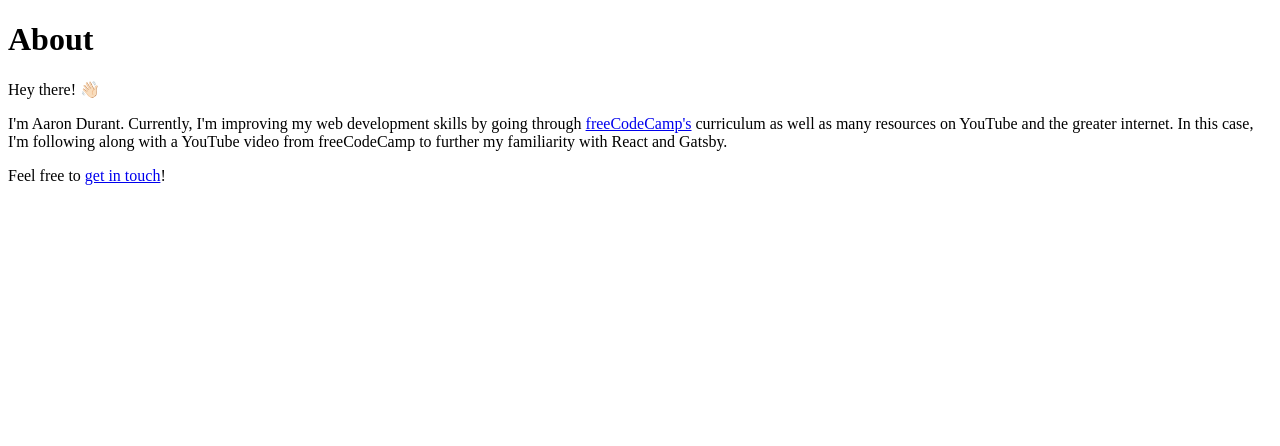
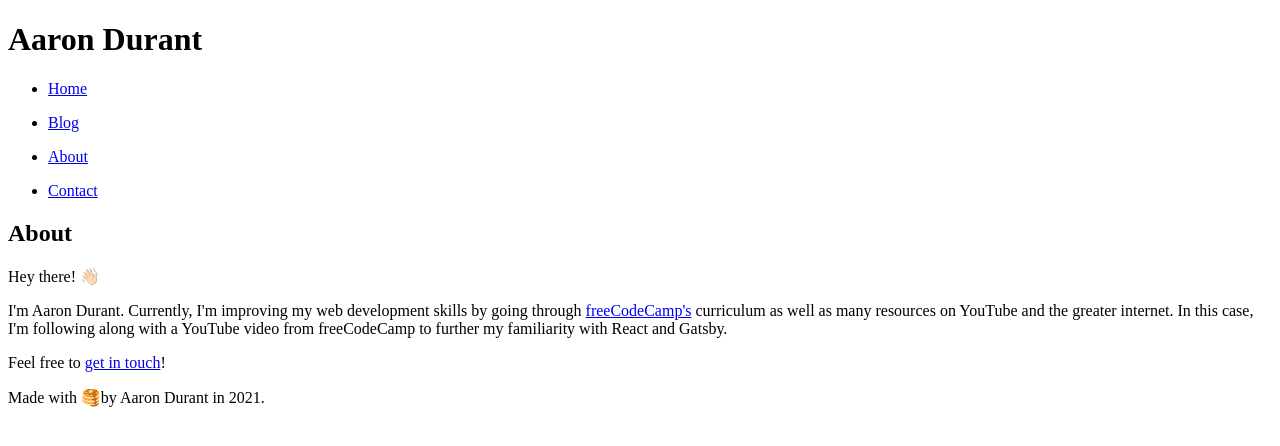
Before and after one commit to AaronRDurant/great-gatsby-bootcamp, a Gatsby site: page /about in a window 1280 px wide. Built offline with nearby package versions, Linux system fonts and the light colour scheme; Gatsby itself is replaced by a stand-in of ours.

Commit message:
Create shared components and page layout

```diff
--- /dev/null
+++ b/src/components/footer.js
@@ -0,0 +1,13 @@
+import React from 'react'
+
+const Footer = () => {
+  return (
+    <p>
+      Made with
+      <span role="img" aria-label="Pancakes emoji"> 🥞</span>
+      by Aaron Durant in 2021.
+    </p>
+  )
+}
+
+export default Footer
--- /dev/null
+++ b/src/components/header.js
@@ -0,0 +1,36 @@
+import React from 'react'
+import { Link } from 'gatsby'
+
+const Header = () => {
+  return (
+    <div>
+      <header>
+        <h1>Aaron Durant</h1>
+      </header>
+      <nav>
+        <ul>
+          <li>
+            <Link to="/">Home</Link>
+          </li>
+        </ul>
+        <ul>
+          <li>
+            <Link to="/blog">Blog</Link>
+          </li>
+        </ul>
+        <ul>
+          <li>
+            <Link to="/about">About</Link>
+          </li>
+        </ul>
+        <ul>
+          <li>
+            <Link to="/contact">Contact</Link>
+          </li>
+        </ul>
+      </nav>
+    </div>
+  )
+}
+
+export default Header
--- /dev/null
+++ b/src/components/layout.js
@@ -0,0 +1,15 @@
+import React from 'react'
+import Header from './header'
+import Footer from './footer'
+
+const Layout = (props) => {
+  return (
+    <div>
+      <Header />
+      {props.children}
+      <Footer />
+    </div>
+  )
+}
+
+export default Layout
--- a/src/pages/about.js
+++ b/src/pages/about.js
@@ -1,10 +1,12 @@
 import React from 'react'
 import { Link } from 'gatsby'
+import Layout from '../components/layout'
 
 const AboutPage = () => {
   return (
+    <Layout>
       <div>
-      <h1>About</h1>
+        <h2>About</h2>
         <p>
           Hey there!
           <span role="img" aria-label="Hand waving emoji"> 👋🏻</span>
@@ -12,6 +14,7 @@ const AboutPage = () => {
         <p>I'm Aaron Durant. Currently, I'm improving my web development skills by going through <a href="https://www.freecodecamp.org" target="_blank">freeCodeCamp's</a> curriculum as well as many resources on YouTube and the greater internet. In this case, I'm following along with a YouTube video from freeCodeCamp to further my familiarity with React and Gatsby.</p>
         <p>Feel free to <Link to="/contact">get in touch</Link>!</p>
       </div>
+    </Layout>
   )
 }
 
```
Also changed, not shown: src/pages/blog.js (+8 -5 lines), src/pages/contact.js (+5 -2 lines), src/pages/index.js (+5 -4 lines). Lines whose indentation alone changed are shown as unchanged.
